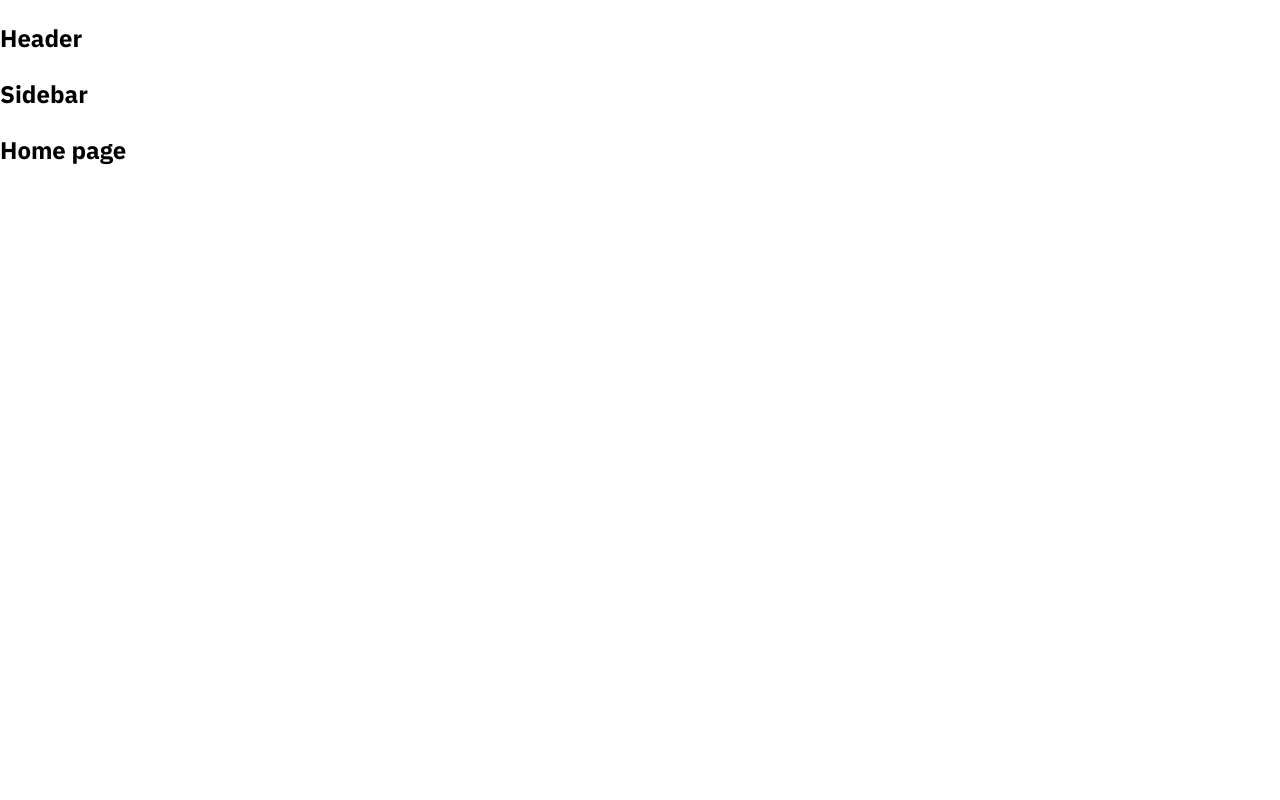
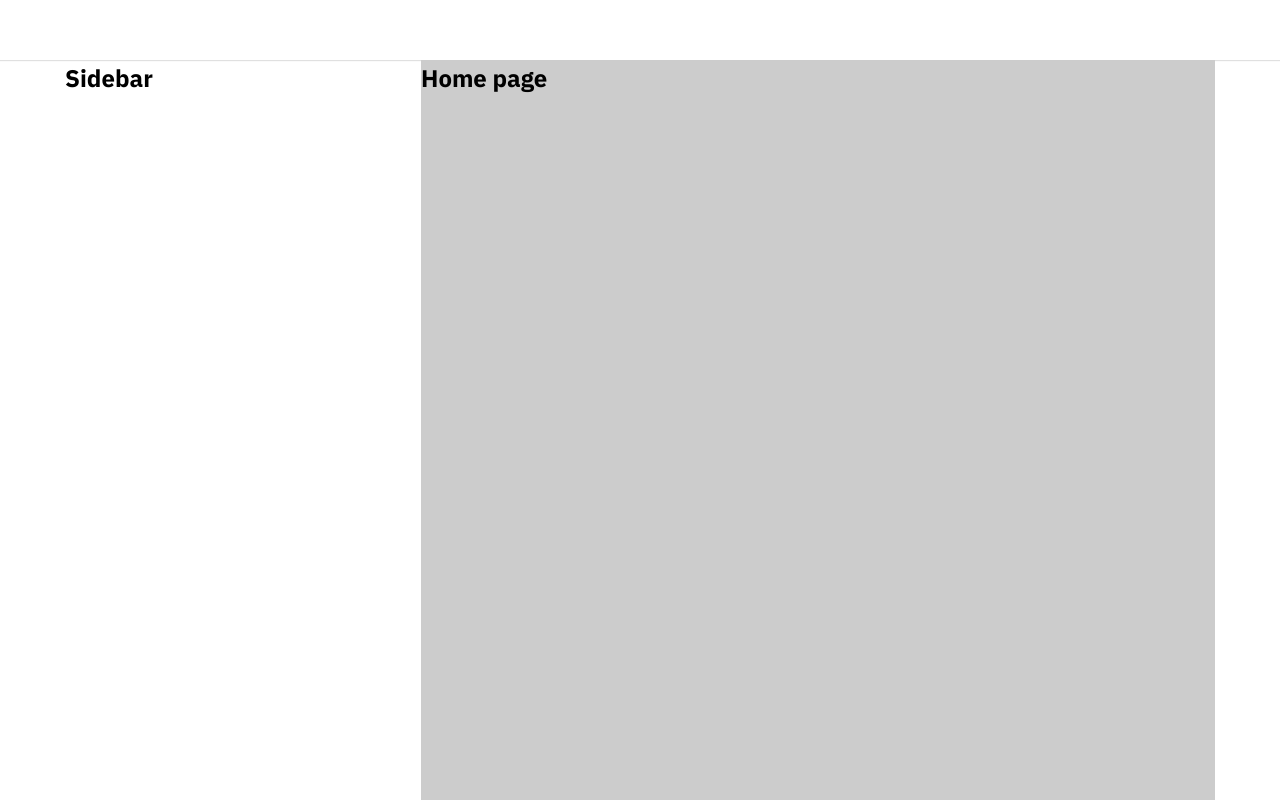
Before and after one commit to Jackize/tiktok-ui, a React (Create React App) app: page / in a window 1280 px wide. Shown: the top 800 px of the page. Built offline with nearby package versions, Linux system fonts and the light colour scheme.

Commit message:
Bai 96: Dựng khung Layout mặc định

```diff
--- a/package.json
+++ b/package.json
@@ -6,6 +6,7 @@
     "@testing-library/jest-dom": "^5.16.4",
     "@testing-library/react": "^13.3.0",
     "@testing-library/user-event": "^13.5.0",
+    "classnames": "^2.3.1",
     "clsx": "^1.2.1",
     "css-reset-and-normalize": "^2.3.6",
     "react": "^18.2.0",
--- a/src/component/GlobalStyles/GlobalStyles.scss
+++ b/src/component/GlobalStyles/GlobalStyles.scss
@@ -3,10 +3,16 @@
 
 :root {
     --primary: #fe2c55;
+
+    //default layout
+    --default-layout-header-height: 60px;
+    --default-layout-width: 1150px;
 }
 
 * {
     box-sizing: border-box;
+    margin: 0;
+    padding: 0;
 }
 
 html {
--- /dev/null
+++ b/src/component/Layout/Common Components/Header/Header.module.scss
@@ -0,0 +1,12 @@
+.wrapper {
+    width: 100%;
+    height: var(--default-layout-header-height);
+    box-shadow: 0px 1px 1px rgb(0 0 0 / 12%);
+    display: flex;
+    justify-content: center;
+}
+
+.inner {
+    height: 100%;
+    width: var(--default-layout-width);
+}
--- a/src/component/Layout/Common Components/Header/index.js
+++ b/src/component/Layout/Common Components/Header/index.js
@@ -1,5 +1,14 @@
+import classNames from 'classnames/bind';
+import styles from './Header.module.scss';
+
+const cx = classNames.bind(styles);
+
 function Header() {
-    return <h2>Header</h2>;
+    return (
+        <header className={cx('wrapper')}>
+            <div className={cx('inner')}></div>
+        </header>
+    );
 }
 
 export default Header;
--- /dev/null
+++ b/src/component/Layout/DefaultLayout/DefaultLayout.module.scss
@@ -0,0 +1,17 @@
+.wrapper {
+    display: flex;
+    flex-direction: column;
+    align-items: center;
+    justify-content: center;
+}
+
+.container {
+    width: var(--default-layout-width);
+    display: flex;
+}
+
+.content {
+    flex: 1;
+    background-color: #ccc;
+    min-height: 1000px;
+}
--- /dev/null
+++ b/src/component/Layout/DefaultLayout/Sidebar/Sidebar.module.scss
@@ -0,0 +1,3 @@
+.wrapper {
+    width: 356px;
+}
--- a/src/component/Layout/DefaultLayout/Sidebar/index.js
+++ b/src/component/Layout/DefaultLayout/Sidebar/index.js
@@ -1,5 +1,14 @@
+import classNames from 'classnames/bind';
+import styles from './Sidebar.module.scss';
+
+const cx = classNames.bind(styles);
+
 function Sidebar() {
-    return <h2>Sidebar</h2>;
+    return (
+        <aside className={cx('wrapper')}>
+            <h2>Sidebar</h2>
+        </aside>
+    );
 }
 
 export default Sidebar;
--- a/src/component/Layout/DefaultLayout/index.js
+++ b/src/component/Layout/DefaultLayout/index.js
@@ -1,13 +1,17 @@
+import classNames from 'classnames/bind';
 import Header from '~/component/Layout/Common Components/Header';
+import styles from './DefaultLayout.module.scss';
 import Sidebar from './Sidebar';
+
+const cx = classNames.bind(styles);
 
 function DefaultLayout({ children }) {
     return (
-        <div>
+        <div className={cx('wrapper')}>
             <Header />
-            <div className="container">
+            <div className={cx('container')}>
                 <Sidebar />
-                <div className="content">{children}</div>
+                <div className={cx('content')}>{children}</div>
             </div>
         </div>
     );
--- a/src/component/Layout/HeaderOnly/index.js
+++ b/src/component/Layout/HeaderOnly/index.js
@@ -1,6 +1,6 @@
 import Header from '~/component/Layout/Common Components/Header';
 
-function DefaultLayout({ children }) {
+function HeaderOnly({ children }) {
     return (
         <div>
             <Header />
@@ -11,4 +11,4 @@
     );
 }
 
-export default DefaultLayout;
+export default HeaderOnly;
```
Also changed, not shown: 1 other file (tests, documents, lock files or other folders).
